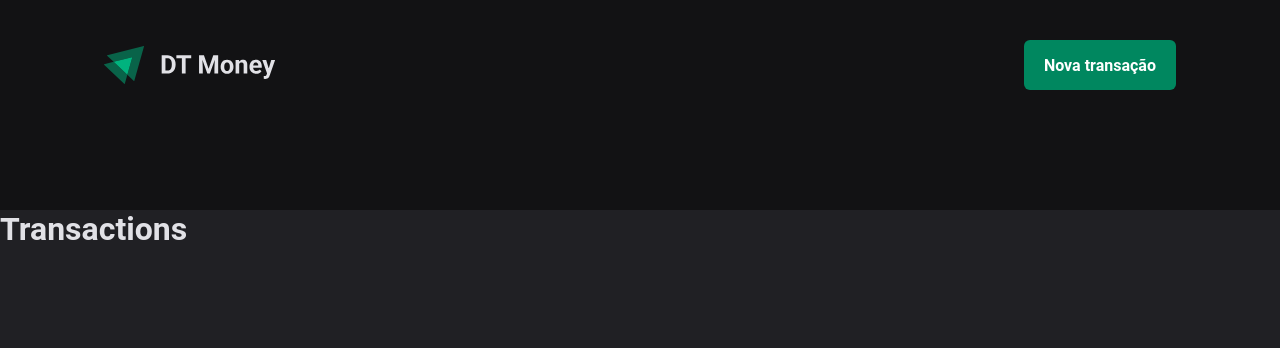
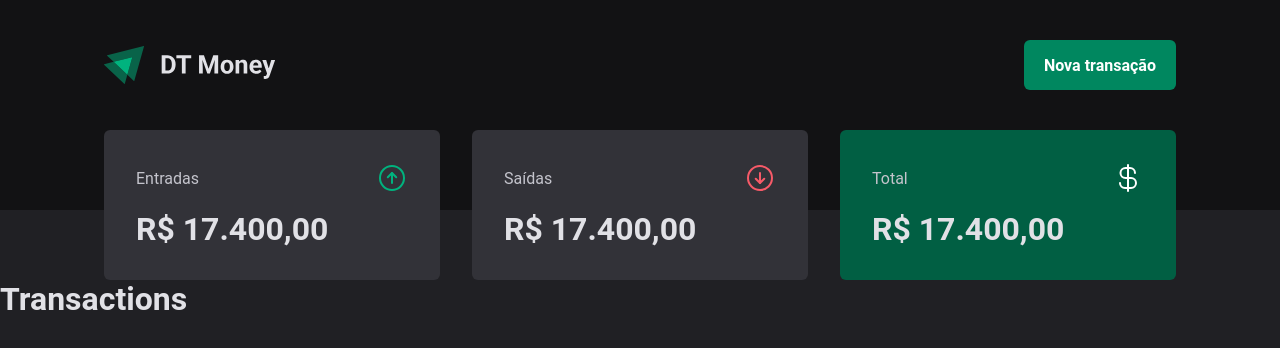
Before and after one commit to gustavonobrega/dtmoney, a React app: page / in a window 1280 px wide. Shown: the top 348 px of the page. Built offline with nearby package versions, Linux system fonts and the light colour scheme; the HTML template or start-up script is replaced by a standard one.

Commit message:
Implement Summary component

```diff
--- a/package.json
+++ b/package.json
@@ -9,6 +9,7 @@
     "preview": "vite preview"
   },
   "dependencies": {
+    "phosphor-react": "^1.4.1",
     "react": "^18.2.0",
     "react-dom": "^18.2.0",
     "styled-components": "^5.3.5"
--- /dev/null
+++ b/src/components/Summary/index.tsx
@@ -0,0 +1,35 @@
+import { ArrowCircleDown, ArrowCircleUp, CurrencyDollar } from 'phosphor-react'
+import { SummaryContainer, SummaryCard } from './styles'
+
+export function Summary() {
+  return (
+    <SummaryContainer>
+      <SummaryCard>
+        <header>
+          <span>Entradas</span>
+          <ArrowCircleUp size={32} color="#00b37e"/>
+        </header>
+
+        <strong>R$ 17.400,00</strong>
+      </SummaryCard>
+
+      <SummaryCard>
+        <header>
+          <span>Saídas</span>
+          <ArrowCircleDown size={32} color="#f75a68"/>
+        </header>
+
+        <strong>R$ 17.400,00</strong>
+      </SummaryCard>
+
+      <SummaryCard variant="green" >
+        <header>
+          <span>Total</span>
+          <CurrencyDollar size={32} color="#fff"/>
+        </header>
+
+        <strong>R$ 17.400,00</strong>
+      </SummaryCard>
+    </SummaryContainer>
+  )
+}
--- /dev/null
+++ b/src/components/Summary/styles.ts
@@ -0,0 +1,41 @@
+import styled, { css } from 'styled-components'
+
+export const SummaryContainer = styled.section`
+  width: 100%;
+  max-width: 1120px;
+  margin: 0 auto;
+  padding: 0 1.5rem;
+
+  display: grid;
+  grid-template-columns: repeat(3, 1fr);
+  gap: 2rem;
+
+  margin-top: -5rem;
+`
+
+interface SummaryCardProps {
+  variant?: 'green'
+}
+
+export const SummaryCard = styled.div<SummaryCardProps>`
+  background: ${props => props.theme['gray-600']};
+  border-radius: 6px;
+  padding: 2rem;
+
+  header {
+    display: flex;
+    align-items: center;
+    justify-content: space-between;
+    color: ${props => props.theme['gray-300']};
+  }
+
+  strong {
+    display: block;
+    margin-top: 1rem;
+    font-size: 2rem;
+  }
+
+  ${props => props.variant === 'green' && css`
+    background: ${props.theme['green-700']};
+  `}
+`
--- a/src/pages/Transactions/index.tsx
+++ b/src/pages/Transactions/index.tsx
@@ -1,10 +1,12 @@
 import { Header } from '../../components/Header'
+import { Summary } from '../../components/Summary'
 import { TransactionsContainer } from './styles'
 
 export function Transactions() {
   return (
     <div>
       <Header />
+      <Summary />
 
       <TransactionsContainer>
         <h1>Transactions</h1>
```
Also changed, not shown: 1 other file (tests, documents, lock files or other folders).
